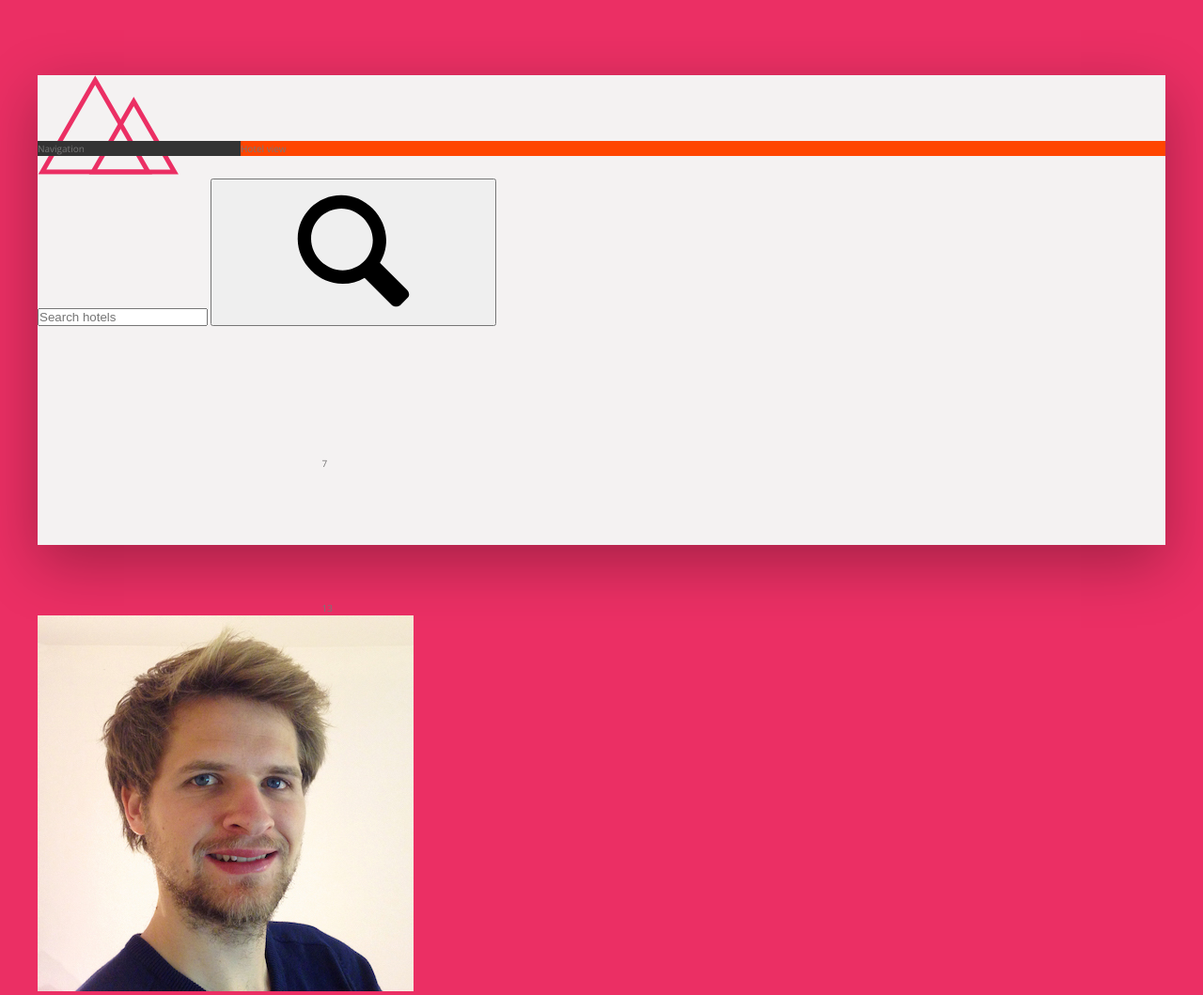
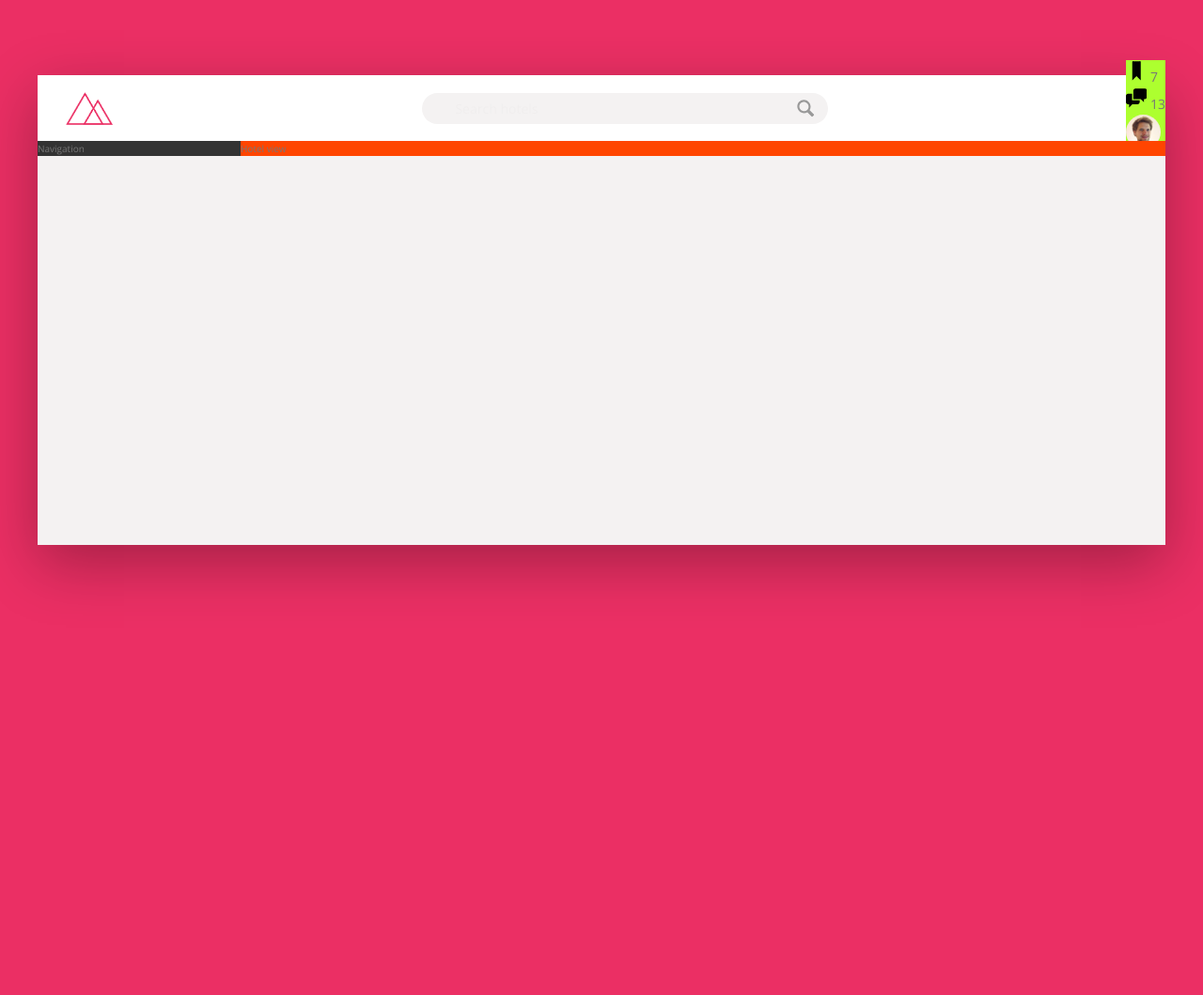
Before and after one commit to aakashsr/Trillo, a website: page index.html in a window 1280 px wide. Shown: the whole page at 94% size. After the commit the page ends 800 px from the top, so only its background shows below. Drawn offline with nearby package versions, Linux system fonts and the light colour scheme.

Commit message:
Styled the header logo and input part

```diff
--- a/index.html
+++ b/index.html
@@ -15,7 +15,7 @@
 <body>
     <div class="container">
         <header class="header">
-            <img src="img/logo.png" alt="logo" class="header__logo">
+            <img src="img/logo.png" alt="logo" class="logo">
 
             <form action="#" class="search">
                 <input type='text' class='search__input' placeholder="Search hotels">
@@ -29,13 +29,13 @@
             <nav class="user-nav">
                 <div class="user-nav__icon-box">
                     <svg class="user-nav__icon">
-                        <use xling:href='img/sprite.svg#icon-bookmark'></use>
+                        <use xlink:href='img/sprite.svg#icon-bookmark'></use>
                     </svg>
                     <span class="user-nav__notification">7</span>
                 </div>
                 <div class="user-nav__icon-box">
                     <svg class="user-nav__icon">
-                        <use xling:href='img/sprite.svg#icon-chat'></use>
+                        <use xlink:href='img/sprite.svg#icon-chat'></use>
                     </svg>
                     <span class="user-nav__notification">13</span>
                 </div>
--- a/sass/_base.scss
+++ b/sass/_base.scss
@@ -1,5 +1,7 @@
 // COLORS
 :root {
+    --color-white: #fff;
+    --color-black: #000;
     --color-primary: #eb2f64;
     --color-primary-light: #FF3366;
     --color-primary-dark: #BA265D;
@@ -11,7 +13,6 @@
     --color-grey-dark-2: #777;
     --color-grey-dark-3: #999;
 }
-
 
 * {
     margin: 0;
--- a/sass/_component.scss
+++ b/sass/_component.scss
@@ -0,0 +1,78 @@
+///////////////////////
+/// LOGO
+
+.logo {
+    height: 3.5rem;
+    margin-left: 3rem;
+}
+
+///////////////////////
+/// SEARCH BUTTON
+
+.search {
+    flex: 0 0 40%;
+    display: flex;
+    align-items: center;
+    justify-content: center;
+
+    &__input {
+        font-family: inherit;
+        color: inherit;
+        font-size: inherit;
+        background-color: var(--color-grey-light-2);
+        padding: .7rem 2rem;
+        width: 90%;
+        border: none;
+        border-radius: 100px;
+        text-indent: 15px;
+        transition: all .2s;
+        margin-right: -3.5rem;
+
+        &:focus {
+            width: 100%;
+            outline: none;
+            background-color: var(--color-grey-light-3);
+        }
+
+        &::-webkit-input-placeholder{
+            font-weight: 100;
+            color: var(--color-grey-light-3);
+
+        }
+    }
+
+    &__input:focus + &__button{
+        background-color: var(--color-grey-light-3);
+    }
+
+    &__button {
+        border: none;
+        background-color: var(--color-grey-light-2);
+        transform: translateY(2px);
+
+    }
+
+    &__icon {
+        width: 2.25rem;
+        height: 2.25rem;
+        fill: var(--color-grey-dark-3);
+    }
+}
+
+
+///////////////////////
+/// USER NAVIGATION
+
+.user-nav {
+    background-color: greenyellow;
+
+    &__icon {
+        width: 2.25rem;
+        height: 2.25rem;
+    }
+
+    &__user-photo {
+        width: 3.75rem;
+        border-radius: 50%;
+    }
+}
--- a/sass/_layout.scss
+++ b/sass/_layout.scss
@@ -7,8 +7,13 @@
 }
 
 .header{
+    font-size: 1.4rem;
     height: 7rem;
     background-color: var(--color-white);
+    border-bottom: var(--color-grey-light-2);
+    display: flex;
+    justify-content: space-between;
+    align-items: center;
 }
 
 .sidebar{
```
Also changed, not shown: css/style.css.
